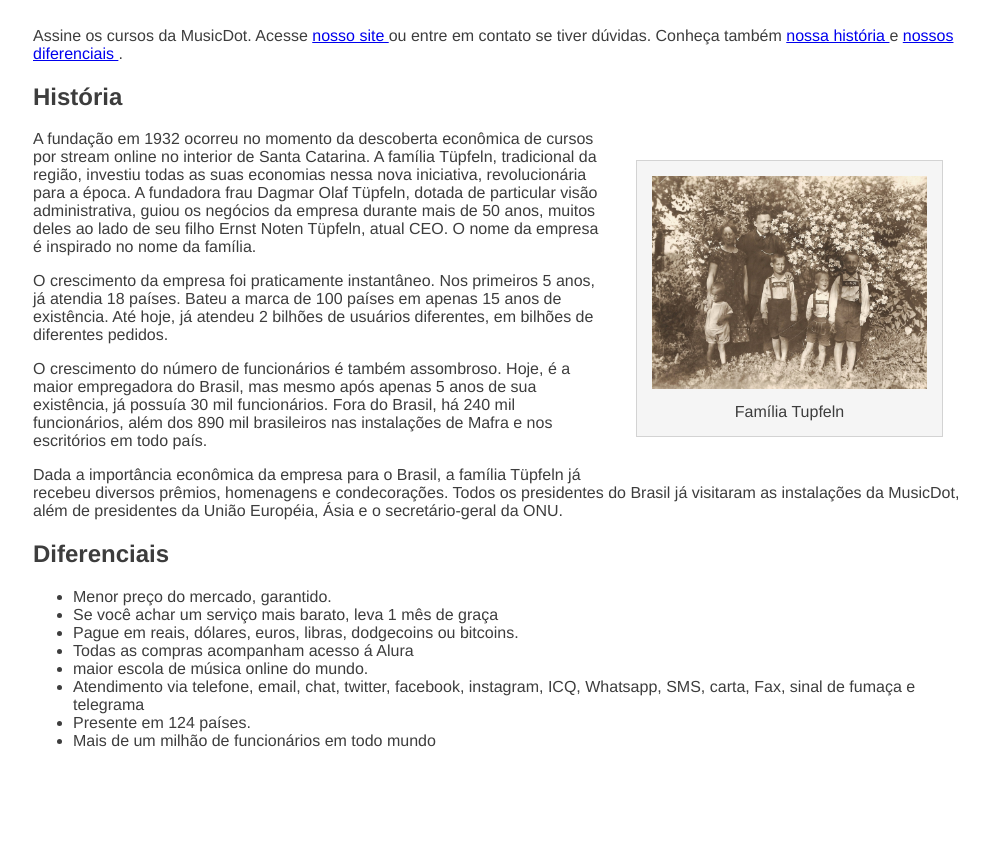
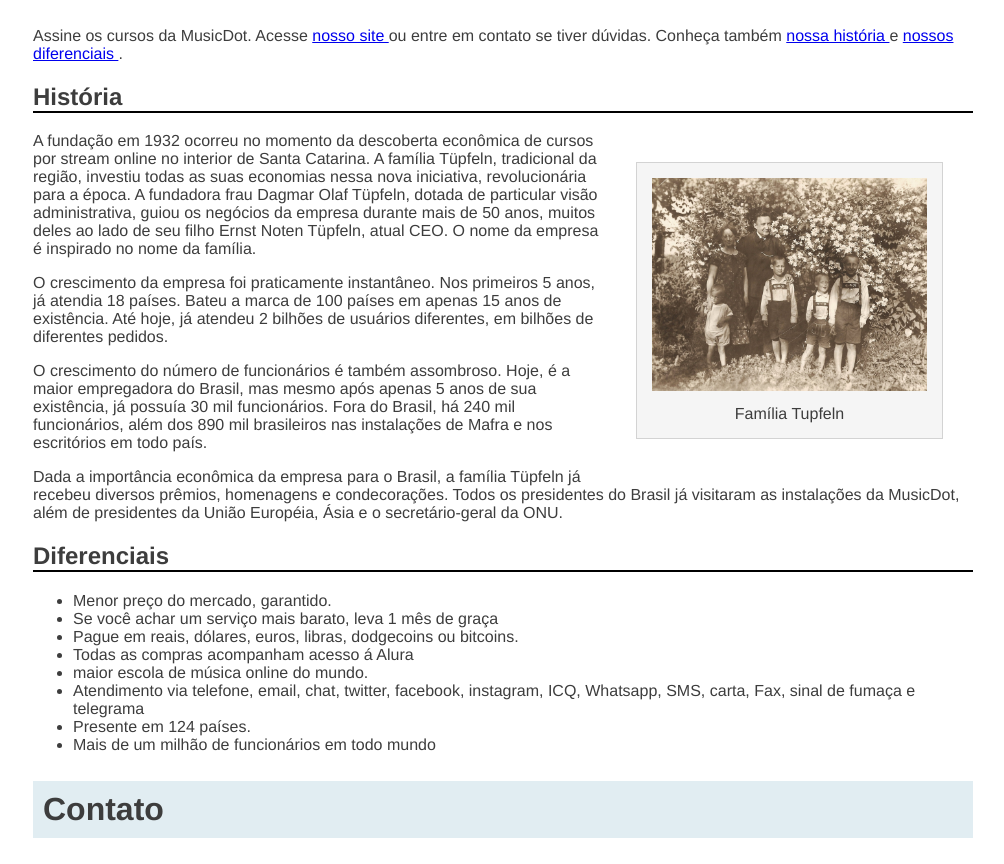
Before and after one commit to Aline-Reis/proj-aulahtml, a plain HTML site: page Arquivos Iniciais para o projeto/sobre.html in a window 1280 px wide. Shown: the part 719-1583 px from the top of the page, without its empty margins (137-1141 px from the left). Before the commit the page ends 1485 px from the top, so only its background shows below. Drawn offline with Linux system fonts and the light colour scheme.

Commit message:
Inserindo classes e etilização nos titulos

```diff
--- a/Arquivos Iniciais para o projeto/sobre.html
+++ b/Arquivos Iniciais para o projeto/sobre.html
@@ -8,9 +8,9 @@
 </head>
 <body>
 
-<img src="wd43-musicdot-arquivos-iniciais/img/logo.svg" alt= "logo da musicdot">
+    <img src="wd43-musicdot-arquivos-iniciais/img/logo.svg" alt= "logo da musicdot">
 
-<h1> Sobre a empresa </h1>
+<h1 class="titulo"> Sobre a empresa </h1>
 
 <p>
     A	MusicDot	é	a	maior	escola	online	de	música	em	todo	o	mundo. Fundada	em	1932,	possui	estúdios	em	124	países,	sendo	líder	de	mercado	com	mais	de	90%
@@ -20,6 +20,7 @@
 <p>
     Nossa matriz fica em <a href="https://maps.google.com.br/?q=190,GabrielDequech,Mafra,SC"> Mafra, em Santa Catarina </a>. De lá, saem grande parte das gravações de nossos cursos. Nossa matriz:
 </p>
+
 <figure class="Matriz-MusicDot">
     <img src="wd43-musicdot-arquivos-iniciais/img/matriz-musicdot.png" alt="Imagem da Matriz da Musicdot">
     <figcaption>
@@ -32,7 +33,7 @@
     se tiver dúvidas. Conheça também <a href="historia"> nossa história </a> e <a href="#diferenciais"> nossos diferenciais </a>.
 </p>
 
-<h2 id="História"> História </h2>
+<h2 id="História" class="subtitulo"> História </h2>
 
 <figure class="Família-Tupfeln">
     <img src="wd43-musicdot-arquivos-iniciais/img/familia-tupfeln.jpg" alt="logo da musicdot">
@@ -58,7 +59,7 @@
     Dada a importância econômica da empresa para o Brasil, a família Tüpfeln já recebeu diversos prêmios,  homenagens e condecorações. Todos os presidentes do Brasil
     já visitaram as instalações da MusicDot, além de presidentes da União Européia, Ásia e o secretário-geral da ONU.</p>
 
-<h2 id="Diferenciais"> Diferenciais </h2>
+<h2 id="Diferenciais" class="subtitulo"> Diferenciais </h2>
 
 <ul>
     <li> Menor preço do mercado, garantido. </li>
@@ -71,6 +72,8 @@
     <li> Mais de um milhão de funcionários em todo mundo </li>
 </ul>
 
+<h2 class="titulo"> Contato </h2>
+
 </body>
 
 </html>
--- a/Arquivos Iniciais para o projeto/wd43-musicdot-arquivos-iniciais/css/Sobre.css
+++ b/Arquivos Iniciais para o projeto/wd43-musicdot-arquivos-iniciais/css/Sobre.css
@@ -5,12 +5,15 @@
     font-family: "helvetica", "Lucida Grande", sans-serif;
     color: #3D3D3D;
 }
-h1{
+
+    .titulo{
     padding: 10px;
+    font-size: 32px;
     background-color: #E1EDF2;
 }
-h2{
-    border-bottom: #E1EDF2;
+
+    .subtitulo{
+    border-bottom: 2px solid black;
 }
 figure{
     margin: 30px;
```
